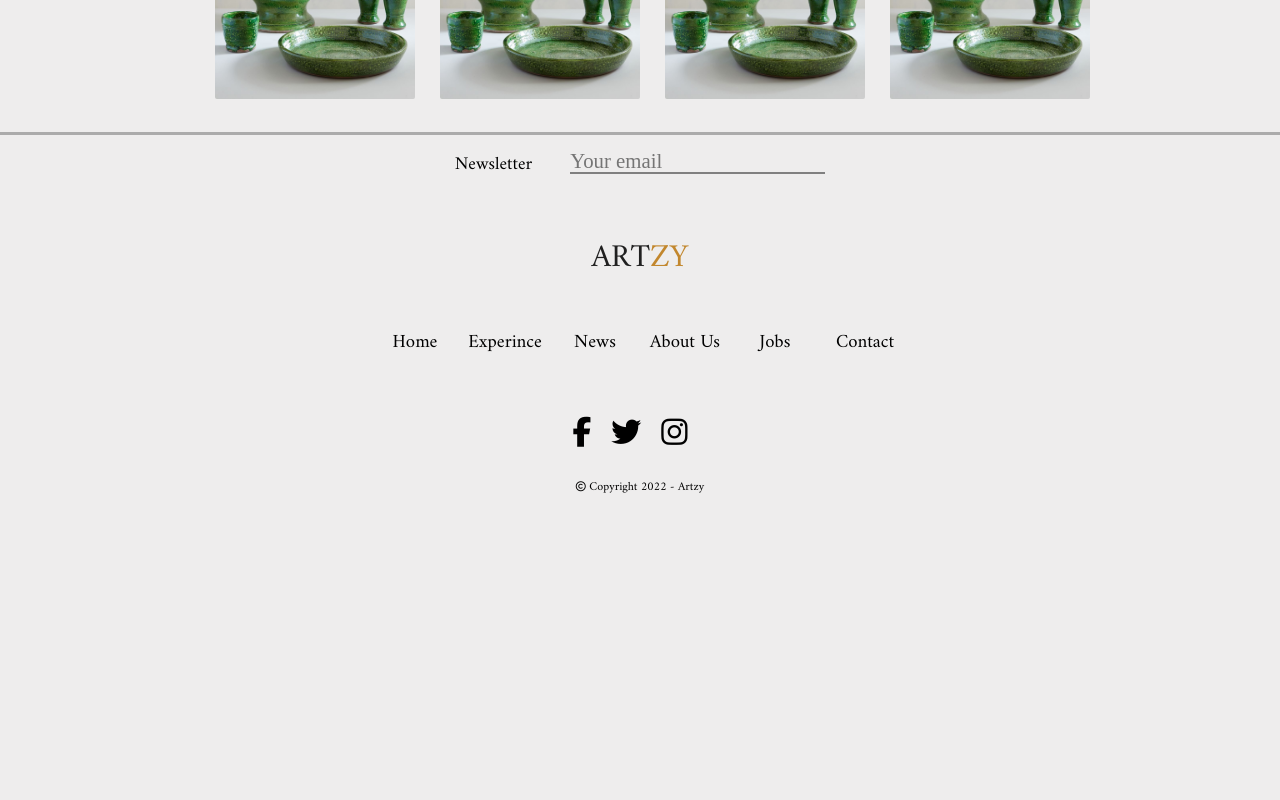
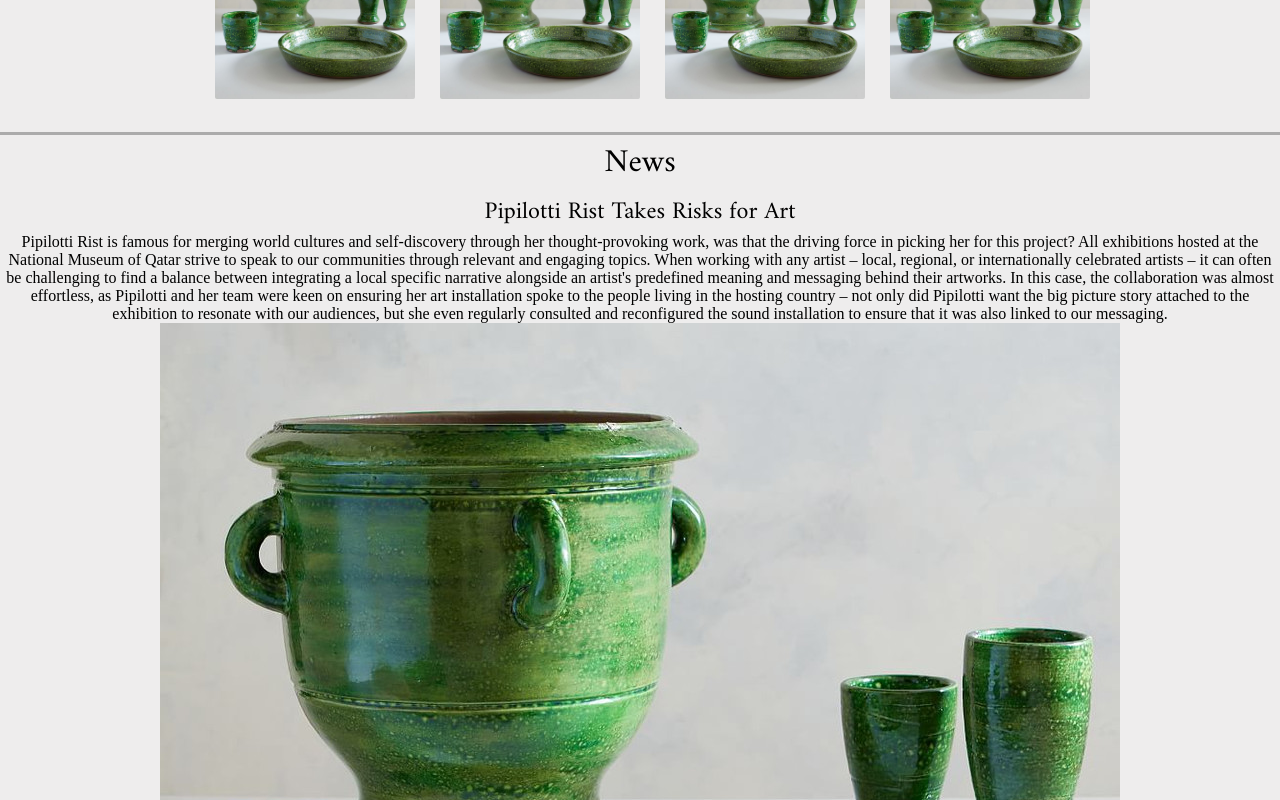
Before and after one commit to rawisha/rawisha.github.io, a React (Create React App) app: page / in a window 1280 px wide. Shown: the part 840-1640 px from the top of the page. Before the commit the page ends 1338 px from the top, so only its background shows below. Built offline with nearby package versions, Linux system fonts and the light colour scheme.

Commit message:
Login-page och Signup-page

```diff
--- a/src/App.js
+++ b/src/App.js
@@ -6,6 +6,8 @@ import Cart from "./pages/Cart";
 import Login from './pages/Login';
 import Wishlist from './pages/Wishlist';
 import Category from './pages/Category';
+import Signup from './pages/Signup';
+
 function App() {
   return (
     <div className="App">
@@ -18,6 +20,7 @@ function App() {
           <Route path="/signin" element={<Login />} />
           <Route path="/wishlist" element={<Wishlist />} />
           <Route path="/category" element={<Category />} />
+          <Route path="/signup" element={<Signup />} />
 
         </Routes>
       </Router>
--- /dev/null
+++ b/src/Components/News.js
@@ -0,0 +1,14 @@
+import React from 'react'
+import bild from "../assets/bild.jpg";
+import '../styles/News.css';
+
+export default function News() {
+  return (
+    <div className="newsDiv">
+        <h1>News</h1>
+        <h2>Pipilotti Rist Takes Risks for Art</h2>
+        <p> Pipilotti Rist is famous for merging world cultures and self-discovery through her thought-provoking work, was that the driving force in picking her for this project? All exhibitions hosted at the National Museum of Qatar strive to speak to our communities through relevant and engaging topics. When working with any artist – local, regional, or internationally celebrated artists – it can often be challenging to find a balance between integrating a local specific narrative alongside an artist's predefined meaning and messaging behind their artworks. In this case, the collaboration was almost effortless, as Pipilotti and her team were keen on ensuring her art installation spoke to the people living in the hosting country – not only did Pipilotti want the big picture story attached to the exhibition to resonate with our audiences, but she even regularly consulted and reconfigured the sound installation to ensure that it was also linked to our messaging.  </p>
+         <img src={bild} alt="Bild News"/>
+    </div>
+  )
+}
--- a/src/Components/Row.js
+++ b/src/Components/Row.js
@@ -1,6 +1,7 @@
-import React from 'react'
-import '../styles/Row.css'
-import bild from '../assets/bild.jpg'
+import React from 'react';
+import '../styles/Row.css';
+import bild from '../assets/bild.jpg';
+import News from './News';
 
 /*
 TO DO:
@@ -66,6 +67,11 @@ export default function Row() {
                 </div>
             </div>
             <div className='borderSolidLine'></div>
+            <div className="newsDiv">
+            <News />
+            </div>
+
+
         </div>
 
     )
--- a/src/pages/Login.js
+++ b/src/pages/Login.js
@@ -1,9 +1,21 @@
 import React from 'react'
+import Navbar from '../Components/Navbar'
+import "../styles/Login.css"
+import Footer from '../Components/Footer'
 
 export default function Login() {
   return (
     <div>
-        <h1>This is Login page</h1>
+      <Navbar />
+
+      <div className="loginForm">
+        <h1>Sign In</h1>
+        <input placeholder="Username"></input>
+        <input placeholder="Password"></input>
+        <button>Login</button>
+        <p>Not a Member? </p><a>Sign Up!</a>
+        </div>
+        <Footer />
     </div>
   )
 }
--- a/src/pages/Signup.js
+++ b/src/pages/Signup.js
@@ -1,9 +1,23 @@
 import React from 'react'
+import Navbar from '../Components/Navbar'
+import "../styles/Signup.css"
+import Footer from '../Components/Footer'
 
 export default function Signup() {
   return (
     <div>
-        <h1>This is Signup page</h1>
+      <Navbar />
+
+      <div className="signupForm">
+        <h1>Register</h1>
+        <input placeholder="Full Name"></input>
+        <input placeholder="Username"></input>
+        <input placeholder="Password (8 Digits)"></input>
+        <input placeholder="Email"></input>
+        <button>Create</button>
+
+        </div>
+        <Footer />
     </div>
   )
 }
--- /dev/null
+++ b/src/styles/Login.css
@@ -0,0 +1,6 @@
+@import url("https://fonts.googleapis.com/css2?family=Amiri:ital,wght@0,400;0,700;1,400&family=Roboto:wght@100;400;700&display=swap");
+
+* {
+  margin: 0;
+  padding: 0;
+}
--- /dev/null
+++ b/src/styles/News.css
@@ -0,0 +1,18 @@
+@import url("https://fonts.googleapis.com/css2?family=Amiri:ital,wght@0,400;0,700;1,400&family=Roboto:wght@100;400;700&display=swap");
+
+* {
+  margin: 0;
+  padding: 0;
+}
+
+.newsDiv > img {
+
+}
+
+.newsDiv > h1 {
+
+}
+.newsDiv > h2 {
+
+
+}
--- /dev/null
+++ b/src/styles/Signup.css
@@ -0,0 +1,6 @@
+@import url("https://fonts.googleapis.com/css2?family=Amiri:ital,wght@0,400;0,700;1,400&family=Roboto:wght@100;400;700&display=swap");
+
+* {
+  margin: 0;
+  padding: 0;
+}
```
Also changed, not shown: src/Components/Header.js (added, +11 -0 lines).
